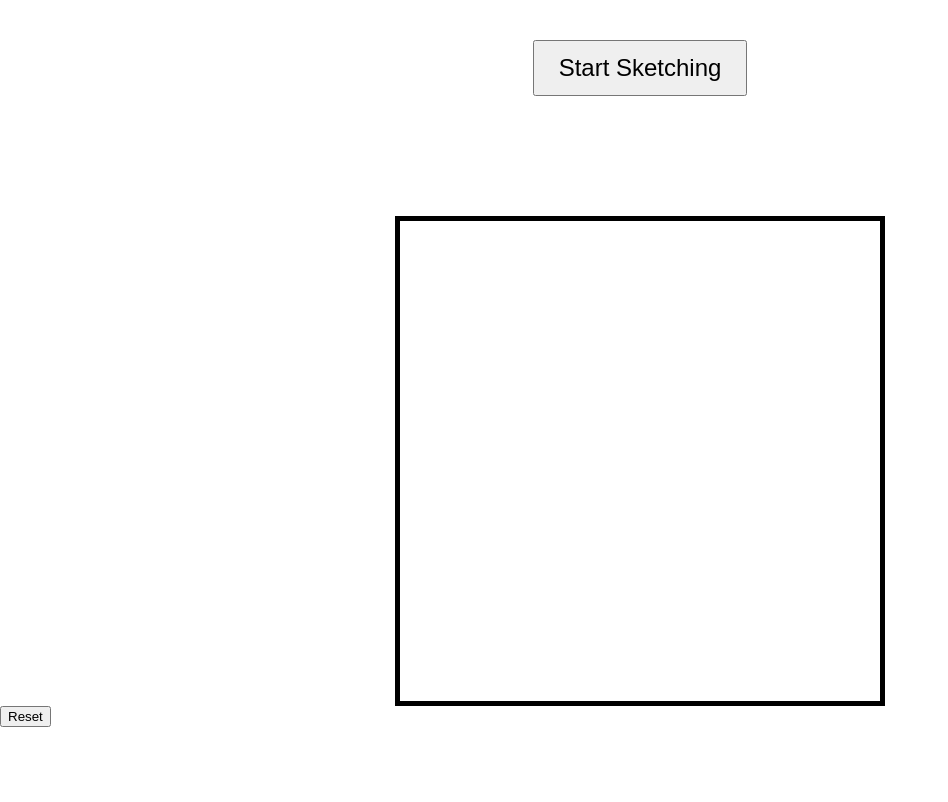
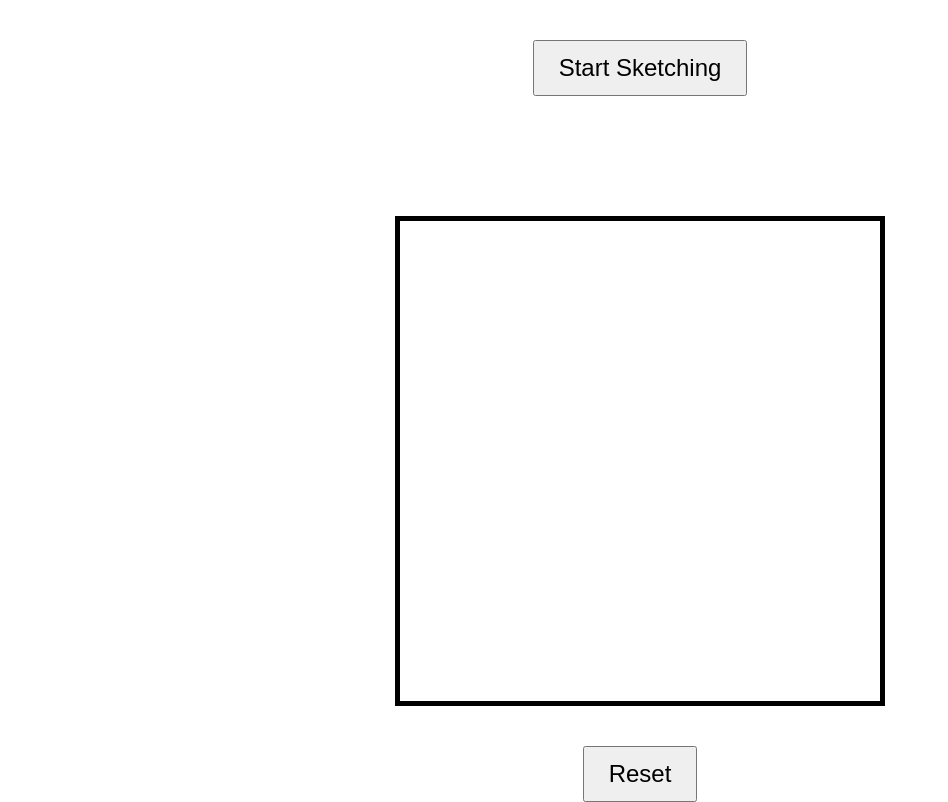
Before and after one commit to nimshrestha/etch-a-sketch, a plain HTML site: page index.html in a window 1280 px wide. Shown: the whole page, without its empty margins (0-948 px from the left). Drawn offline with Linux system fonts and the light colour scheme.

Commit message:
Add style to reset button

```diff
--- a/styles.css
+++ b/styles.css
@@ -19,7 +19,7 @@ body {
 
 }
 
-#startBtn {
+#startBtn, #resetBtn {
     display: block;
     margin: 0 auto;
     margin-top: 5vh;
```
